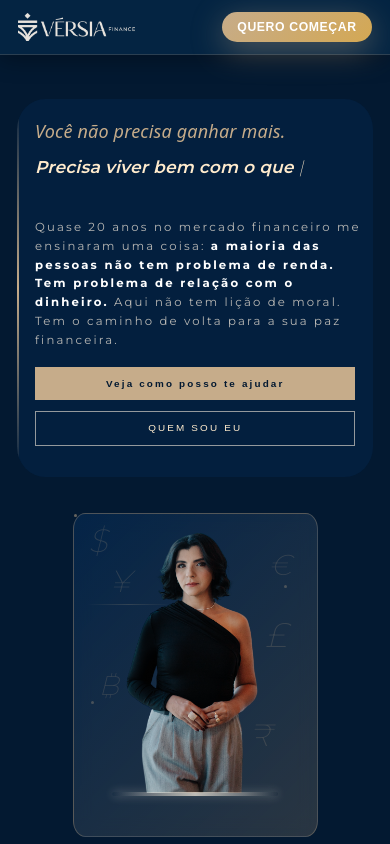
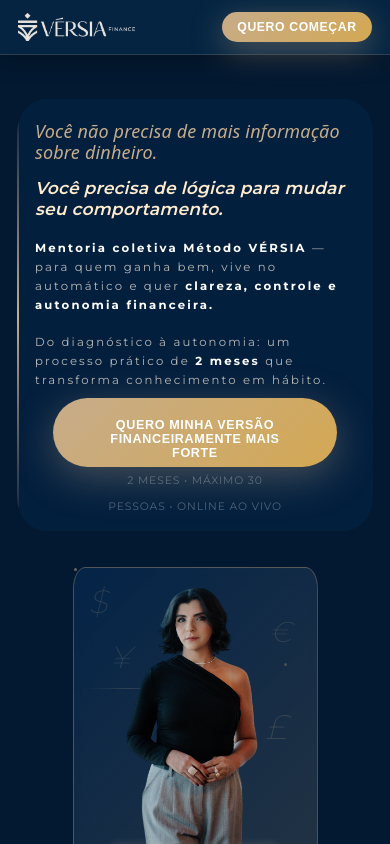
Before and after one commit to devbetel/versia-front, a React (Vite) app: page /mentoria-versia in a window 390 px wide. Built offline with nearby package versions, Linux system fonts and the light colour scheme.

Commit message:
Ajustando e fazendo alterações necessarias

```diff
--- a/src/components/AboutContent/About.tsx
+++ b/src/components/AboutContent/About.tsx
@@ -7,7 +7,7 @@
 
 const paragraphs = [
   "Quase duas décadas no mercado financeiro e a certificação CFP® me deram técnica. O que me fez mudar foi ver que técnica sem compreensão do comportamento não gera paz.",
-  "Eu rompi com o modelo que empurra produtos e lições de moral. Rompi com a ideia de que dinheiro é só matemática. ",
+  "Eu rompi com o modelo que empurra produtos e lições de moral. Rompi com a ideia de que dinheiro é só matemática. Rompi com a narrativa que culpa quem nunca foi ensinado a se enxergar.",
   "Este espaço nasceu para provar que você pode, sim, dominar suas finanças sem abrir mão de viver bem hoje. Sem sermão. Sem culpa. Só clareza, lógica e respeito pela sua história."
 ];
 
--- a/src/components/MainContent/Main.tsx
+++ b/src/components/MainContent/Main.tsx
@@ -1,55 +1,42 @@
 import "./styles.css";
-import { useTypewriter } from "../../hooks/useTypewriter";
 
 const Main = () => {
-  const typewriterText = useTypewriter({
-    text: "Precisa viver bem com o que já tem.",
-    speed: 80,
-    deleteSpeed: 40,
-    delayBefore: 2000,
-    loop: true,
-  });
-
   return (
     <main className="main">
       <div className="container main-container">
         {/* LEFT SIDE */}
         <div data-aos="fade-right" className="left-side">
           <div className="left-accent-line" data-aos="fade-down"></div>
+
           <h2 data-aos="fade-right" data-aos-delay="100" className="title-principal">
-            Você não precisa ganhar mais.
+            Você não precisa de mais informação sobre dinheiro.
           </h2>
+
           <h3 data-aos="fade-right" data-aos-delay="200" className="subtitle">
-            {typewriterText}
-            <span className="cursor">|</span>
+            Você precisa de lógica para mudar seu comportamento.
           </h3>
+
           <p data-aos="fade-up" data-aos-delay="300" className="description">
-            Quase 20 anos no mercado financeiro me ensinaram uma coisa:{" "}
             <strong className="description-strong">
-              a maioria das pessoas não tem problema de renda. Tem problema de relação com o dinheiro.
+              Mentoria coletiva Método VÉRSIA
             </strong>{" "}
-            Aqui não tem lição de moral. Tem o caminho de volta para a sua paz financeira.
+            — para quem ganha bem, vive no automático e quer <strong className="description-strong"> clareza, controle e autonomia financeira.</strong>
+            <br /><br />
+            Do diagnóstico à autonomia: um processo prático de{" "}
+            <strong className="description-strong">2 meses</strong> que transforma conhecimento em hábito.
           </p>
-          <div data-aos="fade-up" data-aos-delay="400" className="buttons-container">
-            <a href="https://wa.me/5587991097916">
-              <button
-                className="btn-beige"
-                onClick={() => (window.location.href = "#products")}
-                data-aos="zoom-in"
-                data-aos-delay="500"
-              >
-                Veja como posso te ajudar
+
+
+
+          <button className="hero__cta">
+            Quero Minha Versão financeiramente mais forte
+
+
           </button>
-            </a>
-            <button
-              className="btn-outline"
-              onClick={() => (window.location.href = "#about")}
-              data-aos="zoom-in"
-              data-aos-delay="600"
-            >
-              QUEM SOU EU
-            </button>
-          </div>
+          <p className="hero__badge">
+            2 meses • Máximo 30 pessoas • Online ao vivo
+
+          </p>
         </div>
 
         {/* RIGHT SIDE */}
@@ -68,48 +55,25 @@
               />
             </div>
             <span className="right-line" data-aos="fade-right" data-aos-delay="400"></span>
-
           </div>
         </div>
-
       </div>
     </main>
   );
 };
 
-// Componentes de Elementos Decorativos
 const DecorativeElements = () => (
   <>
-    <span className="deco-symbol sym-1" data-aos="fade-down" data-aos-delay="300">
-      $
-    </span>
-    <span className="deco-symbol sym-2" data-aos="fade-down" data-aos-delay="350">
-      €
-    </span>
-    <span className="deco-symbol sym-3" data-aos="fade-down" data-aos-delay="400">
-      R$
-    </span>
-    <span className="deco-symbol sym-4" data-aos="fade-down" data-aos-delay="450">
-      ¥
-    </span>
-    <span className="deco-symbol sym-5" data-aos="fade-down" data-aos-delay="500">
-      £
-    </span>
-    <span className="deco-symbol sym-6" data-aos="fade-down" data-aos-delay="550">
-      ₿
-    </span>
-    <span className="deco-symbol sym-7" data-aos="fade-down" data-aos-delay="600">
-      ₹
-    </span>
-    <span className="deco-symbol sym-8" data-aos="fade-down" data-aos-delay="650">
-      ₩
-    </span>
-    <span className="deco-symbol sym-9" data-aos="fade-down" data-aos-delay="700">
-      ₦
-    </span>
-    <span className="deco-symbol sym-10" data-aos="fade-down" data-aos-delay="750">
-      ₫
-    </span>
+    <span className="deco-symbol sym-1" data-aos="fade-down" data-aos-delay="300">$</span>
+    <span className="deco-symbol sym-2" data-aos="fade-down" data-aos-delay="350">€</span>
+    <span className="deco-symbol sym-3" data-aos="fade-down" data-aos-delay="400">R$</span>
+    <span className="deco-symbol sym-4" data-aos="fade-down" data-aos-delay="450">¥</span>
+    <span className="deco-symbol sym-5" data-aos="fade-down" data-aos-delay="500">£</span>
+    <span className="deco-symbol sym-6" data-aos="fade-down" data-aos-delay="550">₿</span>
+    <span className="deco-symbol sym-7" data-aos="fade-down" data-aos-delay="600">₹</span>
+    <span className="deco-symbol sym-8" data-aos="fade-down" data-aos-delay="650">₩</span>
+    <span className="deco-symbol sym-9" data-aos="fade-down" data-aos-delay="700">₦</span>
+    <span className="deco-symbol sym-10" data-aos="fade-down" data-aos-delay="750">₫</span>
     <div className="deco-line line-1" data-aos="fade-right" data-aos-delay="400"></div>
     <div className="deco-line line-2" data-aos="fade-left" data-aos-delay="500"></div>
     <div className="deco-dot dot-1" data-aos="zoom-in" data-aos-delay="600"></div>
--- a/src/components/MainContent/styles.css
+++ b/src/components/MainContent/styles.css
@@ -64,7 +64,7 @@
       font-style: italic;
       font-weight: 200;
       color: #c6ac8a;
-      font-size: 2rem;
+      font-size: 1.5rem;
       opacity: 0;
       animation: fadeInGradually 3s ease-in forwards;
       width: 80%;
@@ -77,7 +77,7 @@
       font-style: italic;
       font-weight: 600;
       color: blanchedalmond;
-      font-size: 1.9rem;
+      font-size: 1.3rem;
       line-height: 1.2;
       min-height: 3rem;
       width: 80%;
@@ -88,7 +88,7 @@
       left: 2rem;
       top: 4.5rem;
       font-weight: 400;
-      font-size: 0.85rem;
+      font-size: 0.75rem;
       letter-spacing: 0.12rem;
       text-align: left;
       color: rgba(245, 235, 220, 0.75);
@@ -100,52 +100,7 @@
       color: white;
     }
 
-    /* ── BUTTONS ── */
-    .buttons-container {
-      display: flex;
-      gap: 1rem;
-      position: relative;
-      left: 2rem;
-      top: 7rem;
-      flex-wrap: wrap;
-    }
 
-    .btn-beige {
-      background-color: #c6ac8a;
-      color: #031931;
-      border: none;
-      padding: 0.9rem 1.8rem;
-      font-size: 0.7rem;
-      letter-spacing: 0.18rem;
-      font-weight: 600;
-      cursor: pointer;
-      transition: background-color 0.3s ease, transform 0.2s ease;
-      white-space: nowrap;
-    }
-
-    .btn-beige:hover {
-      background-color: #d4bc9a;
-      transform: translateY(-2px);
-    }
-
-    .btn-outline {
-      background-color: transparent;
-      color: blanchedalmond;
-      border: 1px solid rgba(245, 235, 220, 0.6);
-      padding: 0.9rem 1.8rem;
-      font-size: 0.7rem;
-      letter-spacing: 0.18rem;
-      font-weight: 500;
-      cursor: pointer;
-      transition: border-color 0.3s ease, color 0.3s ease, transform 0.2s ease;
-      white-space: nowrap;
-    }
-
-    .btn-outline:hover {
-      border-color: blanchedalmond;
-      color: white;
-      transform: translateY(-2px);
-    }
 
     /* ── RIGHT SIDE ── */
     .right-side {
@@ -276,6 +231,47 @@
     box-shadow: 0 0 8px rgba(245, 235, 220, 0.2);
     transform: translateY(57px) !important;  /* ← aumenta esse valor até ficar no lugar certo */
   }
+
+  .hero__cta {
+    position: relative;
+    top: 6rem;
+    left: 2rem !important;
+  display: inline-block;
+  background: linear-gradient(135deg, var(--gold) 0%, #d4a853 100%);
+  color: #ffffff;
+
+  padding: 1.1rem 2.8rem;
+  border-radius: 50px;
+
+  font-weight: 700;
+  font-size: 0.75rem;
+  letter-spacing: 0.05em;
+  text-transform: uppercase;
+
+  box-shadow: 0 10px 40px rgba(198, 172, 138, 0.35);
+
+  border: none;
+  cursor: pointer;
+  transition: all 0.4s ease;
+}
+
+.hero__cta:hover {
+  transform: translateY(-3px);
+  box-shadow: 0 15px 50px rgba(198, 172, 138, 0.5);
+}
+
+/* BADGE */
+
+.hero__badge {
+  color: rgba(248, 249, 250, 0.3);
+  font-size: 0.7rem;
+  margin-top: 1rem;
+  position: relative;
+    top: 6rem;
+    left: 8em !important;
+  letter-spacing: 0.08em;
+  text-transform: uppercase;
+}
   /* ── RESPONSIVIDADE ── */
   @media (max-width: 1024px) {
     .main {
@@ -342,9 +338,24 @@
   }
 
   @media (max-width: 480px) {
-    .main           { padding: 1rem 8px; }
+    .main           { padding: 1rem 8px; height: 50rem;}
     .main-container { padding: 0.5rem; gap: 1rem; }
-    .left-side      { min-height: 24rem; width: 100%; border-radius: 8%; }
+    .left-side      { min-height: 25rem; width: 100%; border-radius: 8%; }
+    .hero__cta {
+      position: absolute;
+      top: 18rem;
+      height: 3.4rem;
+      padding-bottom: 2rem;
+      margin-right: 2rem;
+      font-size: 0.7rem;
+    }
+
+    .hero__badge {
+      position: absolute;
+      top: 20.5rem;
+      margin-right: 4.5rem;
+      text-align: center;
+    }
 
     .title-principal   { font-size: 1.2rem; top: 1.5rem; left: 1rem; width: 90%; }
     .subtitle          { font-size: 1.1rem; top: 2rem;   left: 1rem; width: 90%; }
@@ -385,7 +396,7 @@
   }
 
   @media (max-width: 390px) {
-  .left-side         { min-height: 21rem; }
+  .left-side         { min-height: 24rem; }
   .title-principal   { font-size: 1rem;    top: 1.2rem; }
   .subtitle          { font-size: 0.95rem; top: 1.6rem; }
   .description       { font-size: 0.65rem; top: 2rem; }
@@ -399,11 +410,25 @@
     right: 0;
     max-width: 245px;
     margin-top: 1rem;
-    height: 18rem;
+    height: 24rem;
     min-height: unset;
     padding: 1rem;
     overflow: visible !important;
   }
+  .hero__cta {
+    height: 3.8rem;
+    position: relative;
+    top: 2.5rem;
+    margin-right: 4rem;
+  }
+   .hero__badge {
+      position: absolute;
+      font-size: 0.6rem !important;
+      top: 19.5rem;
+      margin-right: 4.8rem;
+      height: 2rem;
+      text-align: center;
+    }
 
   /* ─── CONTEÚDO INTERNO ─── */
   .right-side .right-content {
--- a/src/components/MethodContent/styles.css
+++ b/src/components/MethodContent/styles.css
@@ -167,6 +167,19 @@
   z-index: 1;
 }
 
+@media (max-width:480px) {
+  .metodo-tag {
+    position: relative;
+    left: 5rem;
+  }
+}
+
+@media (max-width: 390px) {
+  .metodo-tag {
+    position: relative;
+    left: 3rem;
+  }
+}
 @media (max-width: 768px) {
   .etapa-item {
     gap: 1.5rem;
--- a/src/components/mentoria-page/HowItsWorksContent/HowItsWorks.tsx
+++ b/src/components/mentoria-page/HowItsWorksContent/HowItsWorks.tsx
@@ -116,30 +116,28 @@
     ]
   };
 
-
 const paraQuemE = [
-    'Ganha bem, mas sente que o dinheiro nunca acompanha o esforço.',
-    'Vive no automático e não sabe explicar para onde o dinheiro vai.',
-    'Sente culpa sempre que tenta organizar a vida financeira.',
-    'Já tentou planilhas, apps e métodos prontos — e sempre volta ao mesmo lugar.',
-    'Tem medo de olhar para números porque acha que vai descobrir algo "ruim".',
-    'Sente que vive apagando incêndios mesmo tendo uma boa renda.',
-    'Tem vergonha de pedir ajuda porque acha que "já deveria saber lidar com dinheiro".',
-    'Quer clareza para decidir sem impulsos.',
-    'Quer autonomia para viver com tranquilidade, não com improviso.',
-    'Quer parar de sobreviver e começar a viver com lógica.'
+  { bold: "Ganha bem,", text: " mas sente que o dinheiro nunca acompanha o esforço." },
+  { bold: "Vive no automático", text: " e não sabe explicar para onde o dinheiro vai." },
+  { bold: "Sente culpa", text: " sempre que tenta organizar a vida financeira." },
+  { bold: "Já tentou planilhas, apps e métodos prontos", text: " — e sempre volta ao mesmo lugar." },
+  { bold: "Tem medo de olhar para números", text: ' porque acha que vai descobrir algo "ruim".' },
+  { bold: "Sente que vive apagando incêndios", text: " mesmo tendo uma boa renda." },
+  { bold: "Tem vergonha de pedir ajuda", text: ' porque acha que "já deveria saber lidar com dinheiro".' },
+  { bold: "Quer clareza", text: " para decidir sem impulsos." },
+  { bold: "Quer autonomia", text: " para viver com tranquilidade, não com improviso." },
+  { bold: "Quer parar de sobreviver", text: " e começar a viver com lógica." }
 ];
 
 const paraQuemNaoE = [
-    'Quer apenas quitar dívidas sem olhar para os padrões que criaram essas dívidas.',
-    'Procura uma fórmula mágica para enriquecer rápido.',
-    'Quer só aprender a investir sem antes organizar a vida financeira.',
-    'Quer um orçamento rígido que não respeita sua rotina.',
-    'Acredita que o problema é só ganhar mais.',
-    'Não está disposto a olhar para a própria história e entender seus padrões.',
-    'Quer terceirizar decisões sem assumir autonomia.'
+  { bold: "Quer apenas quitar dívidas", text: " sem olhar para os padrões que criaram essas dívidas." },
+  { bold: "Procura uma fórmula mágica", text: " para enriquecer rápido." },
+  { bold: "Quer só aprender a investir", text: " sem antes organizar a vida financeira." },
+  { bold: "Quer um orçamento rígido", text: " que não respeita sua rotina." },
+  { bold: "Acredita que o problema", text: " é só ganhar mais." },
+  { bold: "Não está disposto", text: " a olhar para a própria história e entender seus padrões." },
+  { bold: "Quer terceirizar decisões", text: " sem assumir autonomia." }
 ];
-
   const benefits = [
     { title: 'Clareza', icon: '💎' },
     { title: 'Controle', icon: '🎯' },
@@ -341,7 +339,12 @@
       whileHover={{ x: 8, transition: { duration: 0.2 } }}
     >
       <span className="para-quem-bullet">•</span>
-                <p>{item}</p>
+      <p>
+        <strong className="accent-2">
+          {item.bold}
+        </strong>
+        {item.text}
+      </p>
     </motion.div>
   ))}
 </div>
@@ -383,8 +386,13 @@
       custom={{ delay: idx * 0.05 }}
       whileHover={{ x: -8, transition: { duration: 0.2 } }}
     >
-                <span className="para-quem-nao-bullet">✕</span>
-                <p>{item}</p>
+      <span className="para-quem-nao-bullet-red">✕</span>
+      <p>
+        <strong className="accent-negative">
+          {item.bold}
+        </strong>
+        {item.text}
+      </p>
     </motion.div>
   ))}
 </div>
--- a/src/components/mentoria-page/HowItsWorksContent/styles.css
+++ b/src/components/mentoria-page/HowItsWorksContent/styles.css
@@ -408,6 +408,18 @@
   font-size: 1rem;
   flex-shrink: 0;
 }
+.para-quem-nao-bullet-red {
+  color: #e74c3c;
+    width: 40px;
+  height: 40px;
+  border-radius: 50%;
+  display: flex;
+  align-items: center;
+  justify-content: center;
+  font-weight: 700;
+  font-size: 1rem;
+  flex-shrink: 0;
+}
 
 .para-quem-item p,
 .para-quem-nao-item p {
@@ -573,6 +585,8 @@
     font-size: 0.9rem;
   }
 
+
+
   .benefit-icon {
     width: 50px;
     height: 50px;
```
Lines whose indentation alone changed are shown as unchanged.
